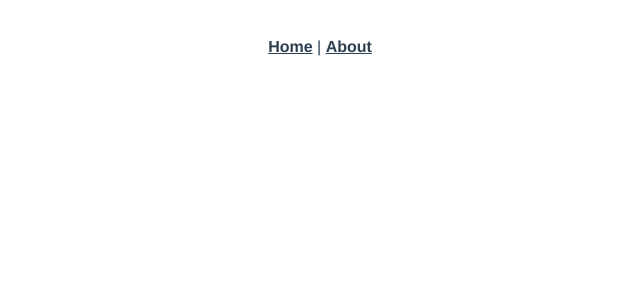
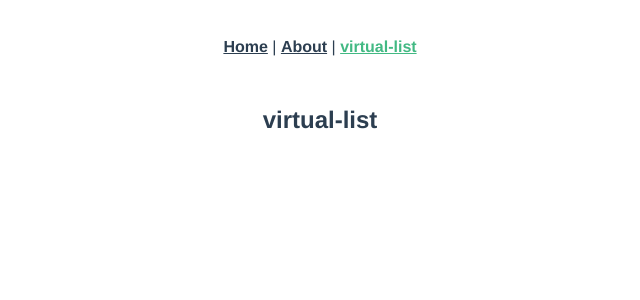
Before and after one commit to ViavaCos/demo-runner-with-vue2, a Vue app: page /virtual-list in a window 1280 px wide. Shown: the top 300 px of the page, without its empty margins (320-960 px from the left). Built offline with nearby package versions, Linux system fonts and the light colour scheme.

Commit message:
add test router

```diff
--- a/src/App.vue
+++ b/src/App.vue
@@ -2,7 +2,8 @@
   <div id="app">
     <div id="nav">
       <router-link to="/">Home</router-link> |
-      <router-link to="/about">About</router-link>
+      <router-link to="/about">About</router-link> |
+      <router-link to="/virtual-list">virtual-list</router-link>
     </div>
     <router-view/>
   </div>
--- a/src/router/index.js
+++ b/src/router/index.js
@@ -1,7 +1,7 @@
 import Vue from 'vue'
 import VueRouter from 'vue-router'
 import Home from '../views/Home.vue'
-
+import testRoute from './modules/test'
 Vue.use(VueRouter)
 
 const routes = [
@@ -20,6 +20,8 @@ const routes = [
   }
 ]
 
+routes.push(...testRoute)
+console.log(routes);
 const router = new VueRouter({
   mode: 'history',
   base: process.env.BASE_URL,
--- /dev/null
+++ b/src/router/modules/test.js
@@ -0,0 +1,7 @@
+export default  [
+    {
+        path: '/virtual-list',
+        name: 'virtual-list',
+        component: () => import('../../views/virtual-list/index.vue')
+    }
+]
--- /dev/null
+++ b/src/views/virtual-list/index.vue
@@ -0,0 +1,15 @@
+.<template>
+  <div class="virtual-list">
+      <h2>virtual-list</h2>
+  </div>
+</template>
+
+<script>
+export default {
+
+}
+</script>
+
+<style>
+
+</style>
```
